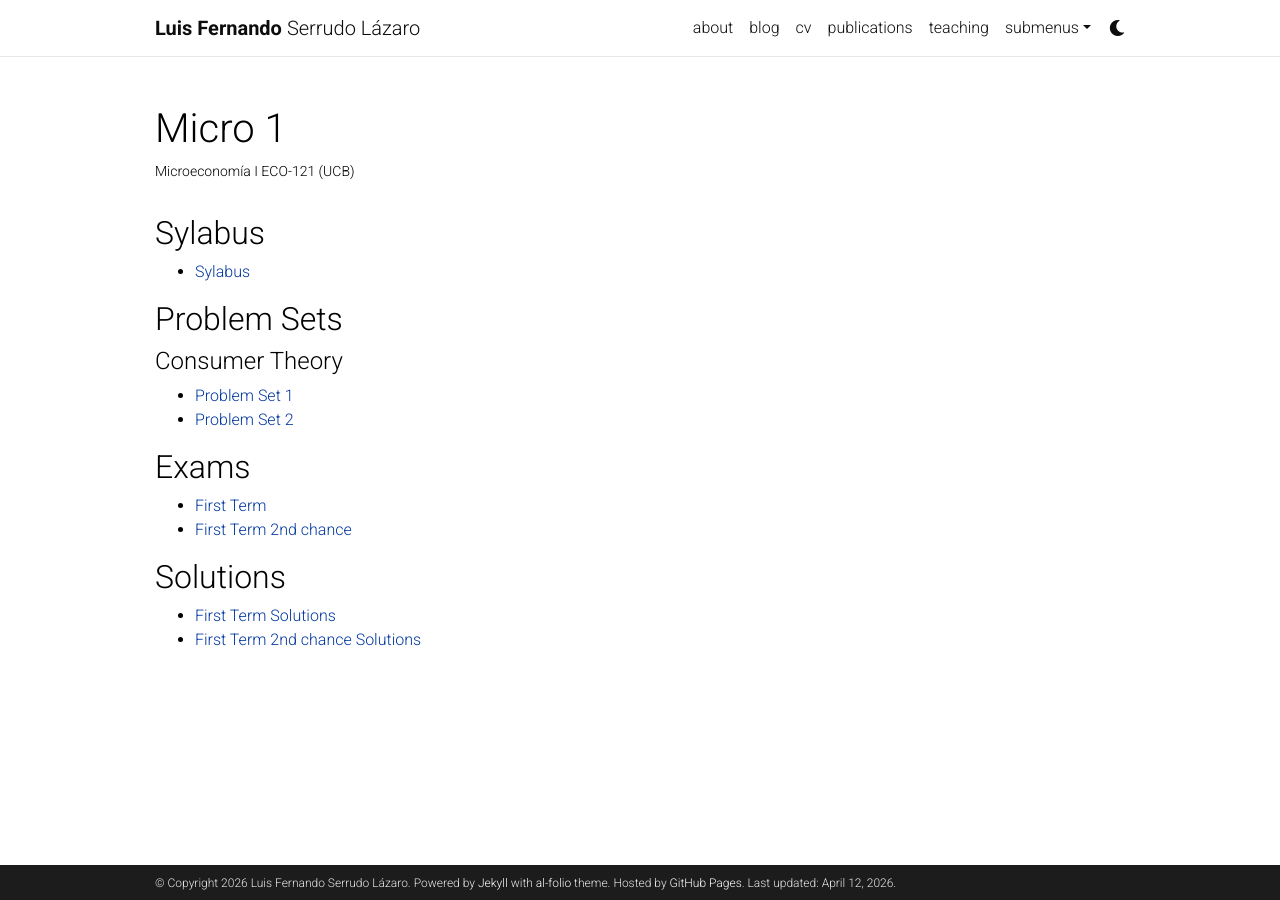
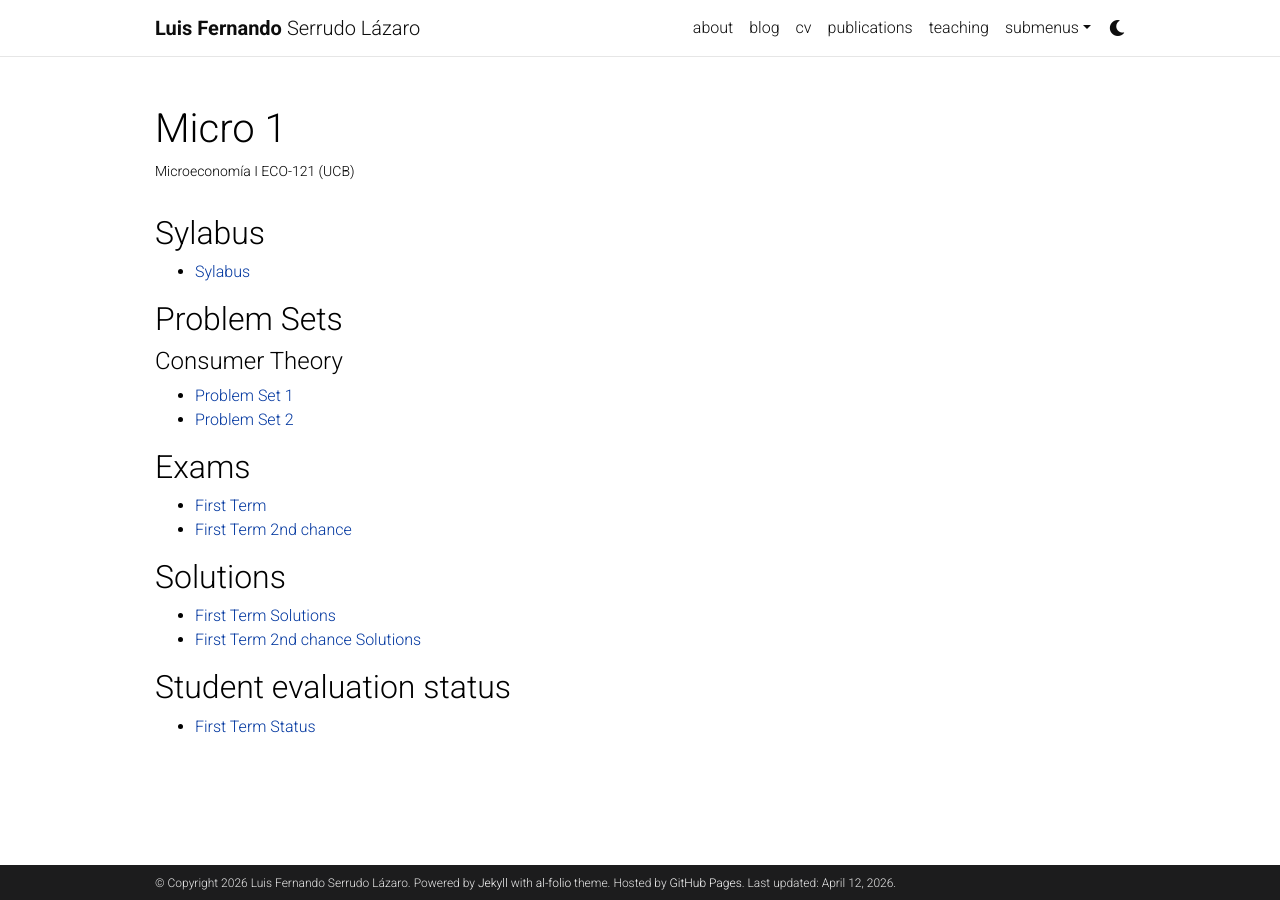
Before and after one commit to lserrudo/lserrudo.github.io, a Jekyll site: the page built from _projects/Microeconomics1.md, in a window 1280 px wide. Built offline with Jekyll 4.4.1, drawn with Linux system fonts in a browser that asks for light colours; comment, search, counter and statistics services are not loaded; a style sheet for code colours, icons or effects is not loaded.

Commit message:
Update Microeconomics1.md

```diff
--- a/_projects/Microeconomics1.md
+++ b/_projects/Microeconomics1.md
@@ -22,3 +22,6 @@ category: teaching
 ## Solutions
 - [First Term Solutions](/assets/pdf/ExamI_Sol.pdf)
 - [First Term 2nd chance Solutions](/assets/pdf/ExamI_rec_sol.pdf)
+
+## Student evaluation status
+- [First Term Status](/assets/pdf/FT_Approved.pdf)
```
